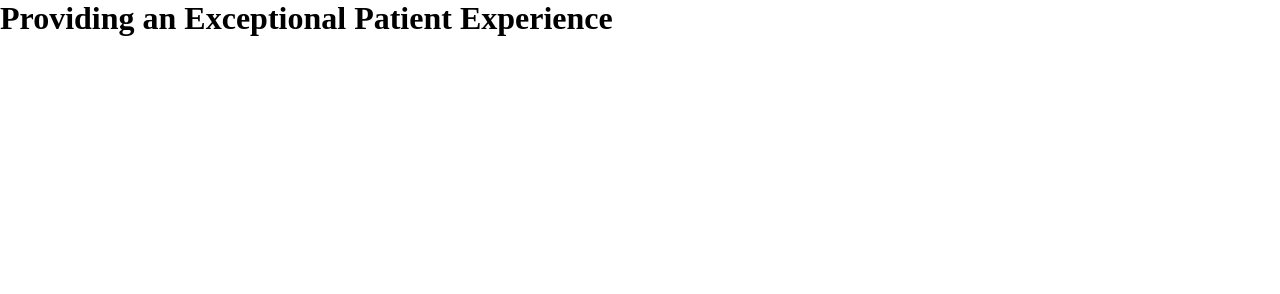
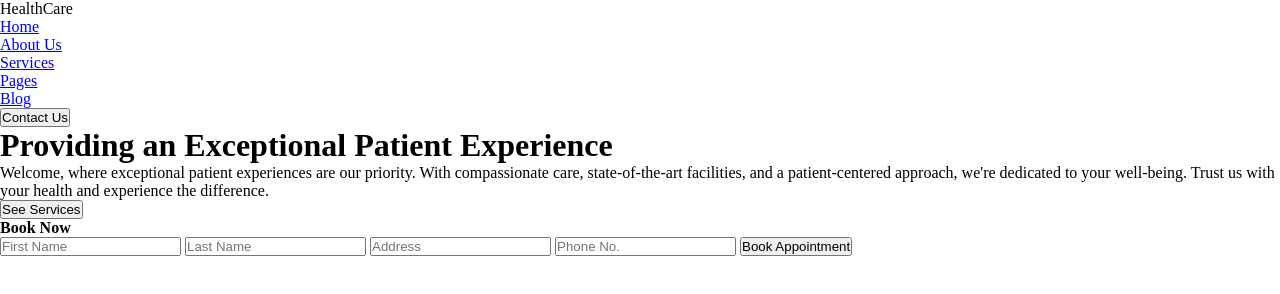
Before and after one commit to jjvbravo1975-dev/evaluacionMejora, a plain HTML site: page index.html in a window 1280 px wide. Drawn offline with Linux system fonts and the light colour scheme.

Commit message:
creando el header y el navegador

```diff
--- a/index.html
+++ b/index.html
@@ -3,12 +3,47 @@
 <head>
     <meta charset="UTF-8">
     <meta name="viewport" content="width=device-width, initial-scale=1.0">
-    <title>Evaluacion</title>
+
     <link rel="stylesheet" href="css/index.css">
+    <title>Web Design | HealthCare</title>
 
 </head>
 <body>
-    <h1>Providing an Exceptional Patient Experience</h1>
+    <header>
+        <nav class="section__container nav__container">
+          <div class="nav__logo">Health<span>Care</span></div>
+          <ul class="nav__links">
+           <li class="link"><a href="#home">Home</a></li>
+            <li class="link"><a href="#about">About Us</a></li>
+            <li class="link"><a href="#service">Services</a></li>
+            <li class="link"><a href="#pages">Pages</a></li>
+            <li class="link"><a href="#blog">Blog</a></li>
+          </ul>
+          <button class="btn">Contact Us</button>
+        </nav>
+        <div class="section__container header__container" id="home">
+          <div class="header__content">
+            <h1>Providing an Exceptional Patient Experience</h1>
+            <p>
+              Welcome, where exceptional patient experiences are our priority.
+              With compassionate care, state-of-the-art facilities, and a
+              patient-centered approach, we're dedicated to your well-being. Trust
+              us with your health and experience the difference.
+            </p>
+            <button class="btn">See Services</button>
+          </div>
+          <div class="header__form">
+            <form>
+              <h4>Book Now</h4>
+              <input type="text" placeholder="First Name" />
+              <input type="text" placeholder="Last Name" />
+              <input type="text" placeholder="Address" />
+              <input type="text" placeholder="Phone No." />
+              <button class="btn form__btn">Book Appointment</button>
+            </form>
+          </div>
+        </div>
+      </header>
 
 </body>
 </html>
```
